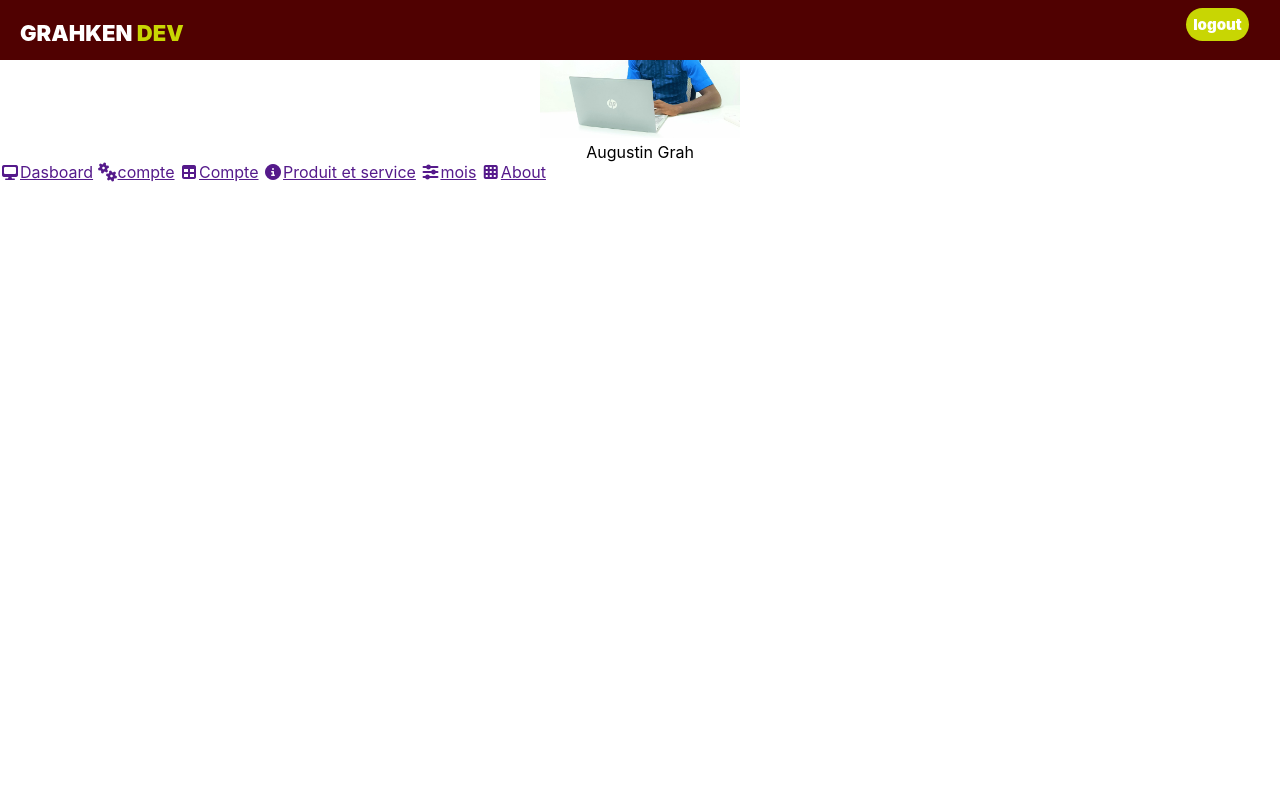
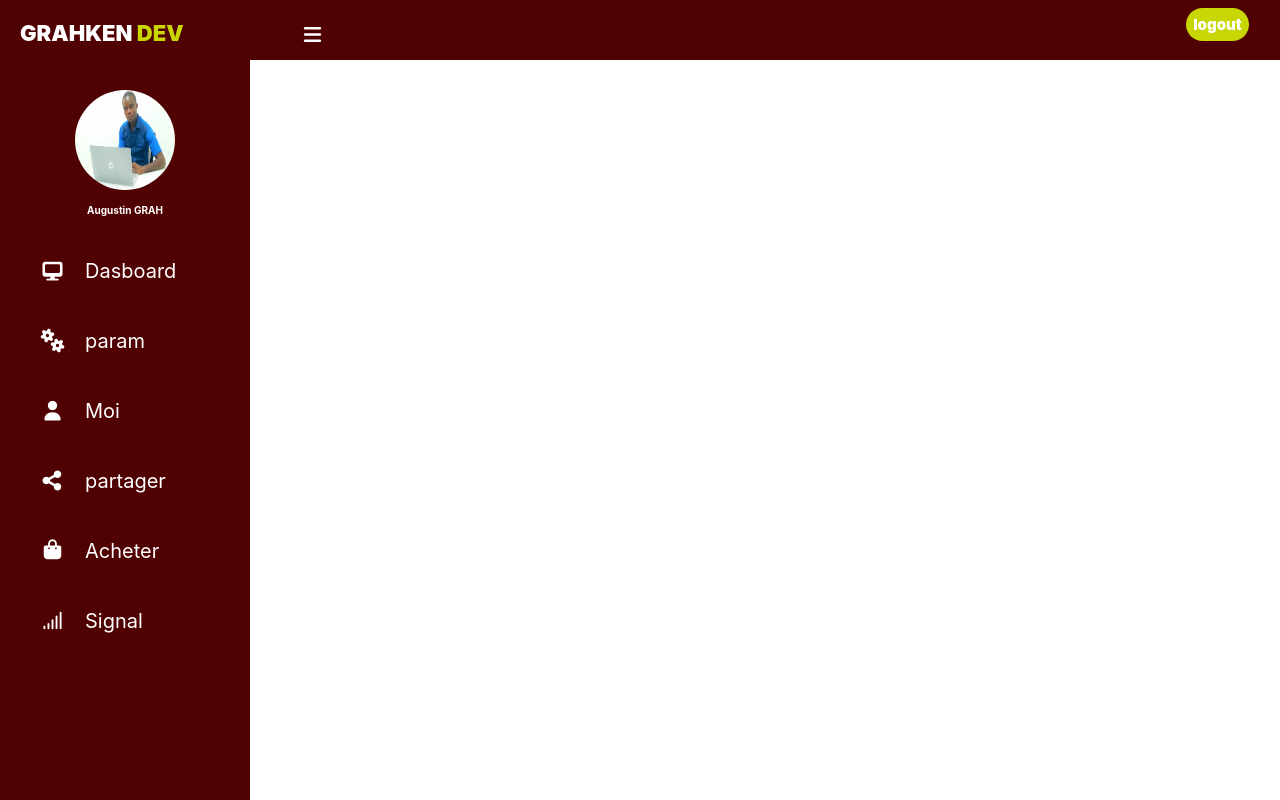
Before and after one commit to augustinCalibre/sidebar, a plain HTML site: page index.html in a window 1280 px wide. Drawn offline with Linux system fonts and the light colour scheme.

Commit message:
first putch sh

```diff
--- a/index.html
+++ b/index.html
@@ -8,7 +8,14 @@
     <title>Responsive Side Bar</title>
 </head>
 <body>
+
+    <input type="checkbox" id="check">
     <header>
+        <label for="check" >
+            <i class="fas fa-bars" id="sideBar_btn">
+
+            </i>
+        </label>
         <div class="partie_gauche">
             <h4>GraHKen <span>DEV</span></h4>
         </div>
@@ -20,15 +27,21 @@
     <!-- debut side -bar -->
     <div class="sideBar">
         <center >
-            <img src="i1.jpg" class="image-profile" style="width: 200px;" alt="" >
-            <center>Augustin Grah</center>
+            <img src="i1.jpg" class="image-profile"  alt="" >
+            <h4>Augustin GRAH</h4>
         </center>
-        <a href=""><i class="fas fa-desktop" aria-hidden="true"></i><span>Dasboard</span></a>
-        <a href=""><i class="fas fa-cogs" aria-hidden="true"></i><span>compte</span></a>
-        <a href=""><i class="fas fa-table" aria-hidden="true"></i><span>Compte</span></a>
-        <a href=""><i class="fas fa-info-circle" aria-hidden="true"></i><span>Produit et service</span></a>
-        <a href=""><i class="fas fa-sliders" aria-hidden="true"></i><span>mois</span></a>
-        <a href=""><i class="fas fa-th" aria-hidden="true"></i><span>About</span></a>
+
+        <ul>
+            <li><a href=""><i class="fas fa-desktop" aria-hidden="true"></i><span>Dasboard</span></a></li>
+            <li><a href=""><i class="fas fa-cogs" aria-hidden="true"></i><span>param</span></a></li>
+            <li><a href=""><i class="fas fa-user" aria-hidden="true"></i><span>Moi</span></a></li>
+            <li><a href=""><i class="fas fa-share-alt" aria-hidden="true"></i><span>partager</span></a></li>
+            <li><a href=""><i class="fas fa-shopping-bag" aria-hidden="true"></i><span>Acheter</span></a></li>
+            <li><a href=""><i class="fas fa-signal" aria-hidden="true"></i><span>Signal</span></a></li>
+
+
+        </ul>
+
 
 
 
--- a/style.css
+++ b/style.css
@@ -2,6 +2,12 @@ body{
     margin:0;
     padding:0;
     font-family:-apple-system, BlinkMacSystemFont, 'Segoe UI', Roboto, Oxygen, Ubuntu, Cantarell, 'Open Sans', 'Helvetica Neue', sans-serif
+    ;text-decoration:none;
+}
+*{
+
+    list-style:none;
+    text-decoration: none;
 }
 
 header{
@@ -37,8 +43,102 @@ header{
     margin-top:-3%;
     margin-right:4%;
     transition:   0.5s;
+    z-index: 11111;
     transition-property: background;
 }
 .logout-btn:hover{
     background:rgba(238, 48, 23, 0.603);
 }
+
+.sideBar{
+    background: rgb(80, 1, 1);
+    margin-top: 60px;
+    padding-top: 30px;
+    position:fixed;
+    left:0;
+    width:250px;
+    height: 100%;
+    transition:all 1s
+
+}
+
+.sideBar  .image-profile{
+    width:100px;
+    height: 100px;
+    border-radius:100px;
+    margin-bottom: 10px;
+}
+.sideBar h4{
+    color:white;
+    margin-top: 0;
+    margin-bottom: 20px;
+    font-size: 10px;
+}
+
+
+
+.sideBar ul a{
+
+    display:block;
+    height:100%;
+    /* width:100%; */
+    line-height: 70px;
+    font-size:20px;
+    color:white;
+    /* box-sizing: border-box; */
+    /* padding-left: 1px; */
+    /* border-top: 1px solid rgba(255,255,255,.1);
+    border-bottom: 1px solid black; */
+    transition: 1.6s;
+    transition-property: background;
+}
+
+ul li:hover a{
+    /* padding-left:10px;
+    margin-right: 0; */
+    background: rgb(200, 214, 3);
+    color:white;
+    font-weight:900;
+}
+
+.sideBar ul a i{
+    margin-right: 20px;
+}
+
+label #sideBar_btn{
+    z-index:1;
+    color:white;
+    cursor:pointer;
+    position:fixed;
+    left:300px;
+    font-size: 20px;
+    margin:5px 0;
+    transition: all 2s;
+
+
+}
+label #sideBar_btn:hover{
+    color:rgba(200, 214, 3,0.5);
+
+}
+
+/* #check:checked~ .sidebar{
+    left:-190px;
+    display:none;
+} */
+#check:checked ~ .sideBar{
+    left:-190px;
+}
+#check:checked ~ .sideBar a span{
+    display:none;
+
+}
+
+#check:checked ~ .sideBar a {
+    font-size: 20px;
+    margin-left: 170px;
+    width: 80px;
+}
+#check{
+    display:none;
+}
```
